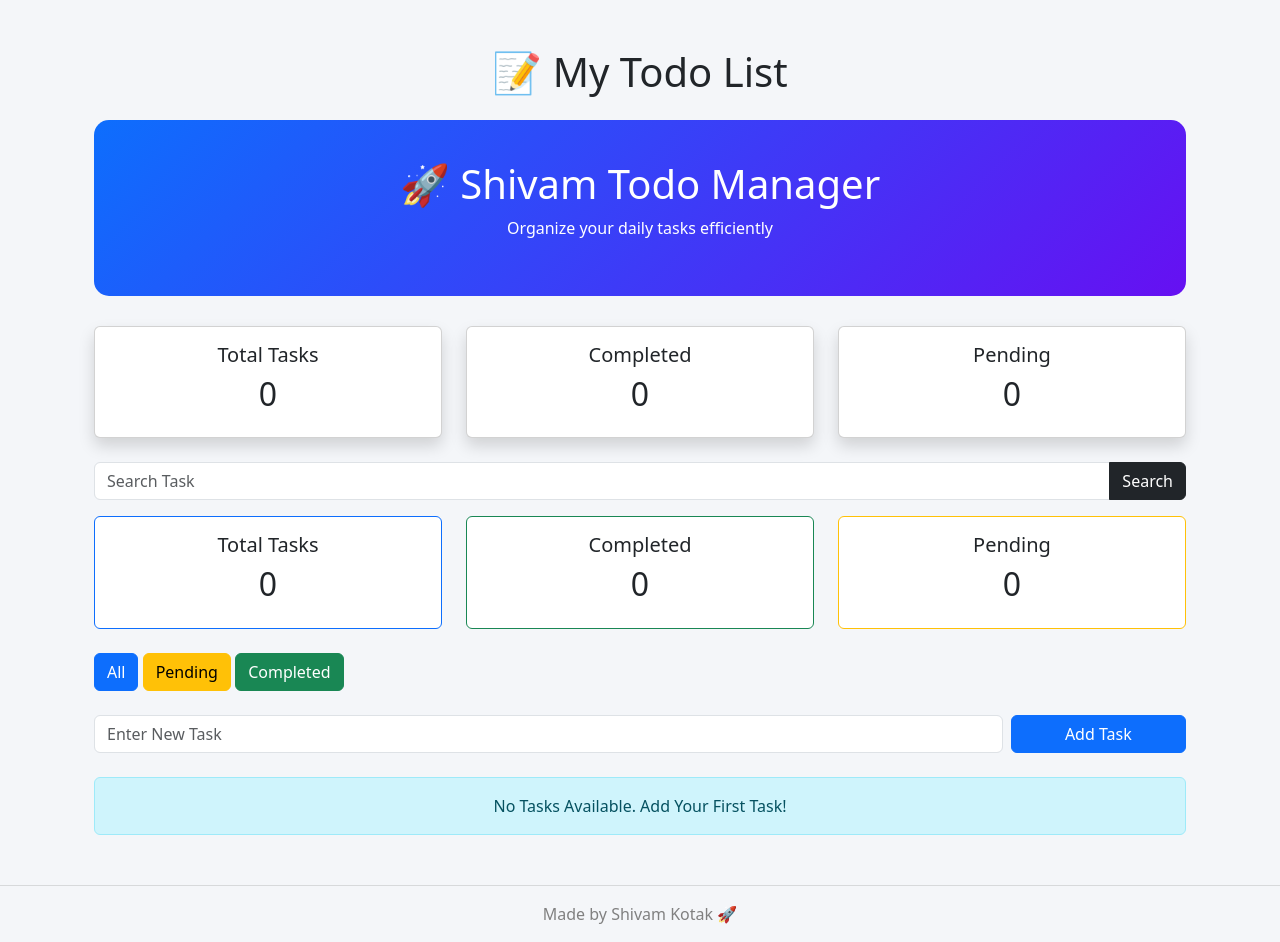
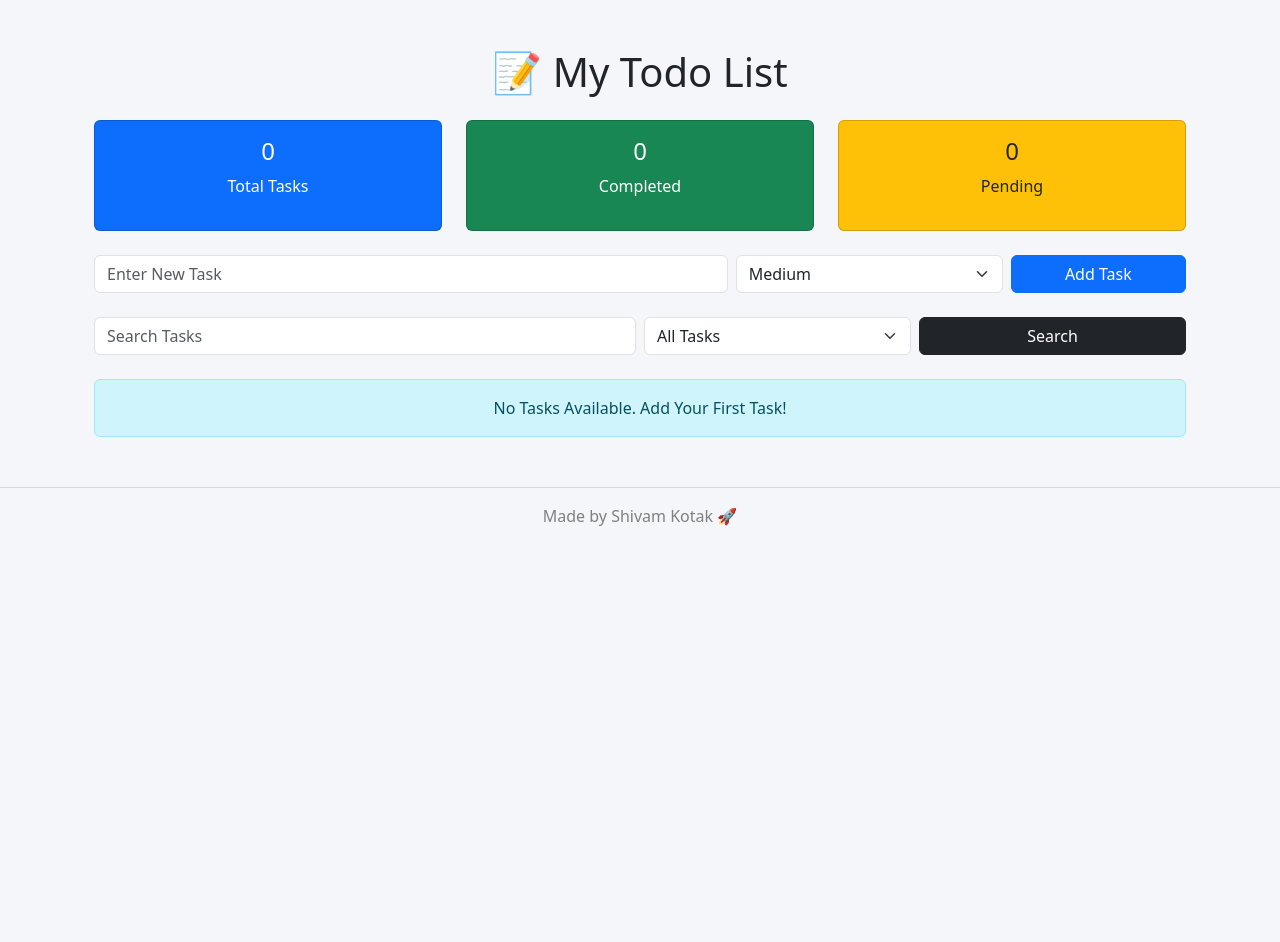
Before and after one commit to shivam1108-06/web-todo-list, a Flask app: page / in a window 1280 px wide. Shown: the part 56-998 px from the top of the page. After the commit the page ends 582 px from the top, so only its background shows below. Run offline with Flask 3, Linux system fonts and the light colour scheme.

Commit message:
Added task priority feature

```diff
--- a/app.py
+++ b/app.py
@@ -8,6 +8,7 @@ app.config['SQLALCHEMY_TRACK_MODIFICATIONS'] = False
 
 db = SQLAlchemy(app)
 
+
 # ------------------
 # Database Model
 # ------------------
@@ -16,6 +17,8 @@ class Task(db.Model):
     id = db.Column(db.Integer, primary_key=True)
     name = db.Column(db.String(200), nullable=False)
     completed = db.Column(db.Boolean, default=False)
+    priority = db.Column(db.String(20), default="Medium")
+
 
 # ------------------
 # Create Database
@@ -23,6 +26,7 @@ class Task(db.Model):
 
 with app.app_context():
     db.create_all()
+
 
 # ------------------
 # Home Page
@@ -33,24 +37,27 @@ def home():
 
     if request.method == "POST":
         task_name = request.form["task"]
+        priority = request.form["priority"]
 
-        new_task = Task(name=task_name)
+        new_task = Task(
+            name=task_name,
+            priority=priority
+        )
 
         db.session.add(new_task)
         db.session.commit()
 
         return redirect("/")
 
-    # Search
     search = request.args.get("search")
-
-    # Filter
     filter_type = request.args.get("filter")
 
     tasks = Task.query
 
     if search:
-        tasks = tasks.filter(Task.name.contains(search))
+        tasks = tasks.filter(
+            Task.name.contains(search)
+        )
 
     if filter_type == "completed":
         tasks = tasks.filter_by(completed=True)
@@ -60,7 +67,6 @@ def home():
 
     tasks = tasks.all()
 
-    # Dashboard Counters
     total_tasks = Task.query.count()
 
     completed_tasks = Task.query.filter_by(
@@ -72,12 +78,13 @@ def home():
     ).count()
 
     return render_template(
-    "index.html",
-    tasks=tasks,
-    total_tasks=total_tasks,
-    completed_tasks=completed_tasks,
-    pending_tasks=pending_tasks
-)
+        "index.html",
+        tasks=tasks,
+        total_tasks=total_tasks,
+        completed_tasks=completed_tasks,
+        pending_tasks=pending_tasks
+    )
+
 
 # ------------------
 # Delete Task
@@ -92,6 +99,7 @@ def delete(id):
     db.session.commit()
 
     return redirect("/")
+
 
 # ------------------
 # Complete Task
@@ -108,6 +116,7 @@ def complete(id):
 
     return redirect("/")
 
+
 # ------------------
 # Edit Task
 # ------------------
@@ -119,7 +128,6 @@ def edit(id):
 
     if request.method == "POST":
         task.name = request.form["task"]
-
         db.session.commit()
 
         return redirect("/")
@@ -129,9 +137,6 @@ def edit(id):
         task=task
     )
 
-# ------------------
-# Run App
-# ------------------
 
 if __name__ == "__main__":
     app.run(debug=True)
--- a/templates/index.html
+++ b/templates/index.html
@@ -7,126 +7,41 @@
     <h1 class="text-center mb-4">
         📝 My Todo List
     </h1>
-<div class="hero">
 
-    <h1>🚀 Shivam Todo Manager</h1>
-
-    <p>
-        Organize your daily tasks efficiently
-    </p>
-
-</div>
-
-<div class="row mb-4">
+    <div class="row text-center mb-4">
 
         <div class="col-md-4">
-        <div class="card text-center shadow">
+            <div class="card bg-primary text-white">
                 <div class="card-body">
-                <h5>Total Tasks</h5>
-                <h2>{{ tasks|length }}</h2>
+                    <h4>{{ total_tasks }}</h4>
+                    <p>Total Tasks</p>
                 </div>
             </div>
         </div>
 
         <div class="col-md-4">
-        <div class="card text-center shadow">
+            <div class="card bg-success text-white">
                 <div class="card-body">
-                <h5>Completed</h5>
-                <h2>
-                    {{ tasks|selectattr('completed', 'equalto', True)|list|length }}
-                </h2>
+                    <h4>{{ completed_tasks }}</h4>
+                    <p>Completed</p>
                 </div>
             </div>
         </div>
 
         <div class="col-md-4">
-        <div class="card text-center shadow">
+            <div class="card bg-warning text-dark">
                 <div class="card-body">
-                <h5>Pending</h5>
-                <h2>
-                    {{ tasks|selectattr('completed', 'equalto', False)|list|length }}
-                </h2>
+                    <h4>{{ pending_tasks }}</h4>
+                    <p>Pending</p>
                 </div>
             </div>
         </div>
 
     </div>
 
-<form action="/" method="GET" class="mb-3">
-
-    <div class="input-group">
-
-        <input
-            type="text"
-            name="search"
-            class="form-control"
-            placeholder="Search Task">
-
-        <button
-            class="btn btn-dark"
-            type="submit">
-
-            Search
-
-        </button>
-
-    </div>
-
-</form>
-
-<div class="row text-center mb-4">
-
-    <div class="col-md-4">
-        <div class="card border-primary">
-            <div class="card-body">
-                <h5>Total Tasks</h5>
-                <h2>{{ total_tasks }}</h2>
-            </div>
-        </div>
-    </div>
-
-    <div class="col-md-4">
-        <div class="card border-success">
-            <div class="card-body">
-                <h5>Completed</h5>
-                <h2>{{ completed_tasks }}</h2>
-            </div>
-        </div>
-    </div>
-
-    <div class="col-md-4">
-        <div class="card border-warning">
-            <div class="card-body">
-                <h5>Pending</h5>
-                <h2>{{ pending_tasks }}</h2>
-            </div>
-        </div>
-    </div>
-
-</div>
-
-<div class="mb-4">
-
-    <a href="/"
-       class="btn btn-primary">
-       All
-    </a>
-
-    <a href="/?filter=pending"
-       class="btn btn-warning">
-       Pending
-    </a>
-
-    <a href="/?filter=completed"
-       class="btn btn-success">
-       Completed
-    </a>
-
-</div>
-
     <form action="/" method="POST" class="row g-2 mb-4">
 
-        <div class="col-md-10">
+        <div class="col-md-7">
             <input
                 type="text"
                 name="task"
@@ -135,11 +50,54 @@
                 required>
         </div>
 
+        <div class="col-md-3">
+            <select
+                name="priority"
+                class="form-select">
+
+                <option value="High">High</option>
+                <option value="Medium" selected>Medium</option>
+                <option value="Low">Low</option>
+
+            </select>
+        </div>
+
         <div class="col-md-2">
             <button
                 type="submit"
                 class="btn btn-primary w-100">
                 Add Task
+            </button>
+        </div>
+
+    </form>
+
+    <form method="GET" class="row g-2 mb-4">
+
+        <div class="col-md-6">
+            <input
+                type="text"
+                name="search"
+                class="form-control"
+                placeholder="Search Tasks">
+        </div>
+
+        <div class="col-md-3">
+            <select
+                name="filter"
+                class="form-select">
+
+                <option value="">All Tasks</option>
+                <option value="completed">Completed</option>
+                <option value="pending">Pending</option>
+
+            </select>
+        </div>
+
+        <div class="col-md-3">
+            <button
+                class="btn btn-dark w-100">
+                Search
             </button>
         </div>
 
@@ -160,6 +118,7 @@
             <tr>
                 <th>ID</th>
                 <th>Task Name</th>
+                <th>Priority</th>
                 <th>Status</th>
                 <th>Actions</th>
             </tr>
@@ -183,6 +142,28 @@
                 </td>
 
                 <td>
+
+                    {% if task.priority == "High" %}
+                        <span class="badge bg-danger">
+                            High
+                        </span>
+
+                    {% elif task.priority == "Medium" %}
+                        <span class="badge bg-warning text-dark">
+                            Medium
+                        </span>
+
+                    {% else %}
+                        <span class="badge bg-success">
+                            Low
+                        </span>
+
+                    {% endif %}
+
+                </td>
+
+                <td>
+
                     {% if task.completed %}
                         <span class="badge bg-success">
                             Completed
@@ -192,6 +173,7 @@
                             Pending
                         </span>
                     {% endif %}
+
                 </td>
 
                 <td>
```
Also changed, not shown: instance/todo.db. Lines whose indentation alone changed are shown as unchanged.
